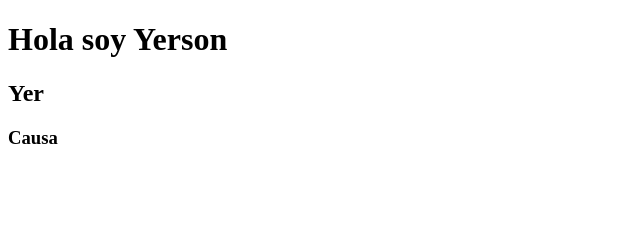
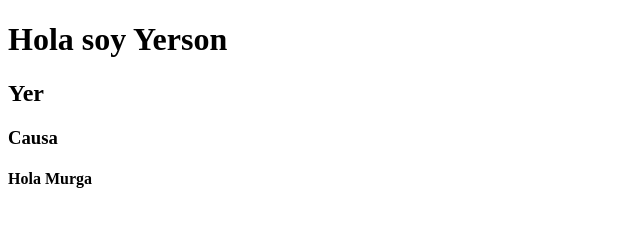
Before and after one commit to murgarubioy/miexamen, a plain HTML site: page index.html in a window 1280 px wide. Shown: the whole page, without its empty margins (0-640 px from the left). Drawn offline with Linux system fonts and the light colour scheme.

Commit message:
Mi cuarto commit

```diff
--- a/index.html
+++ b/index.html
@@ -9,6 +9,7 @@
     <h1>Hola soy Yerson</h1>
     <h2>Yer</h2>
     <h3>Causa</h3>
+    <h4>Hola Murga</h4>
 
 </body>
 </html>
```
